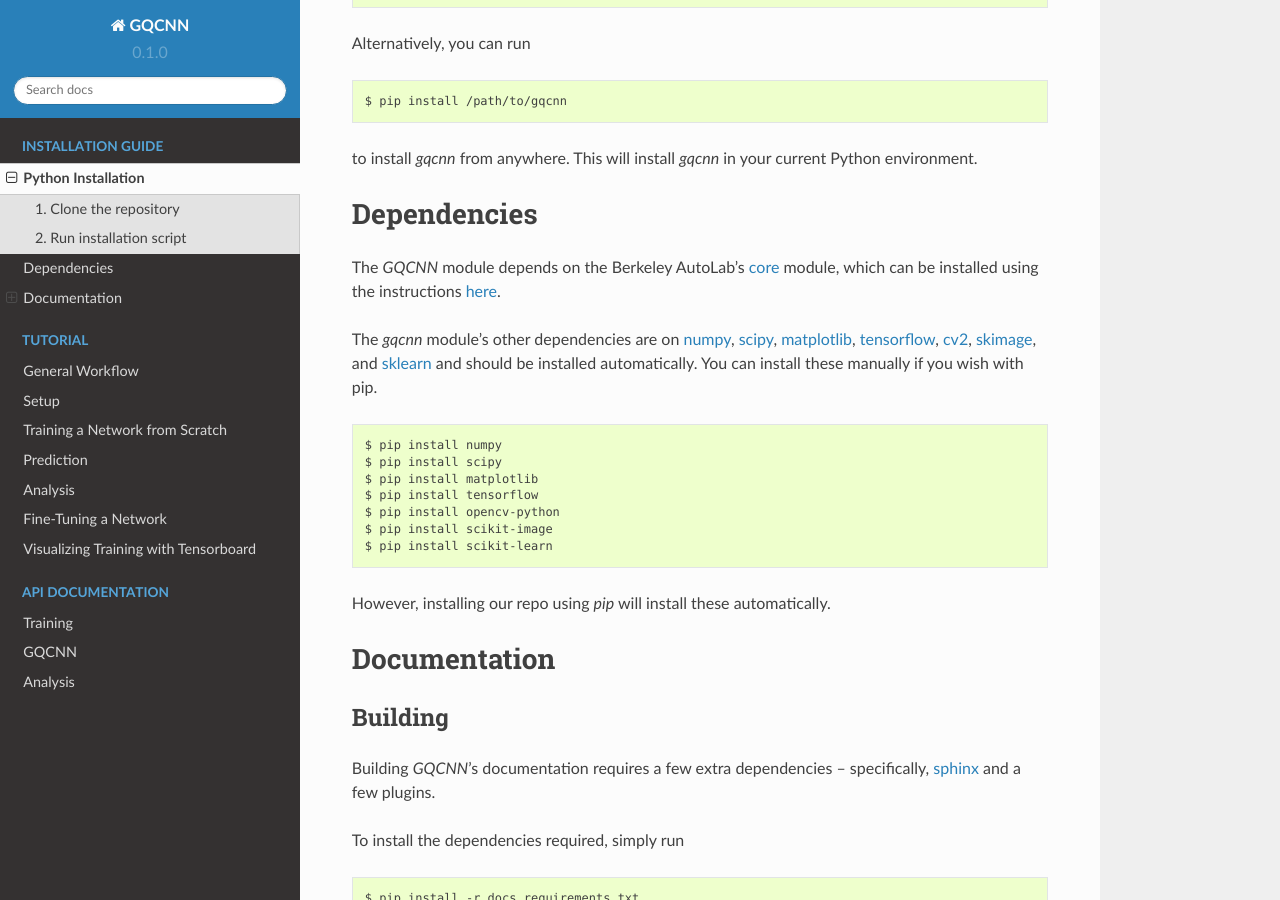
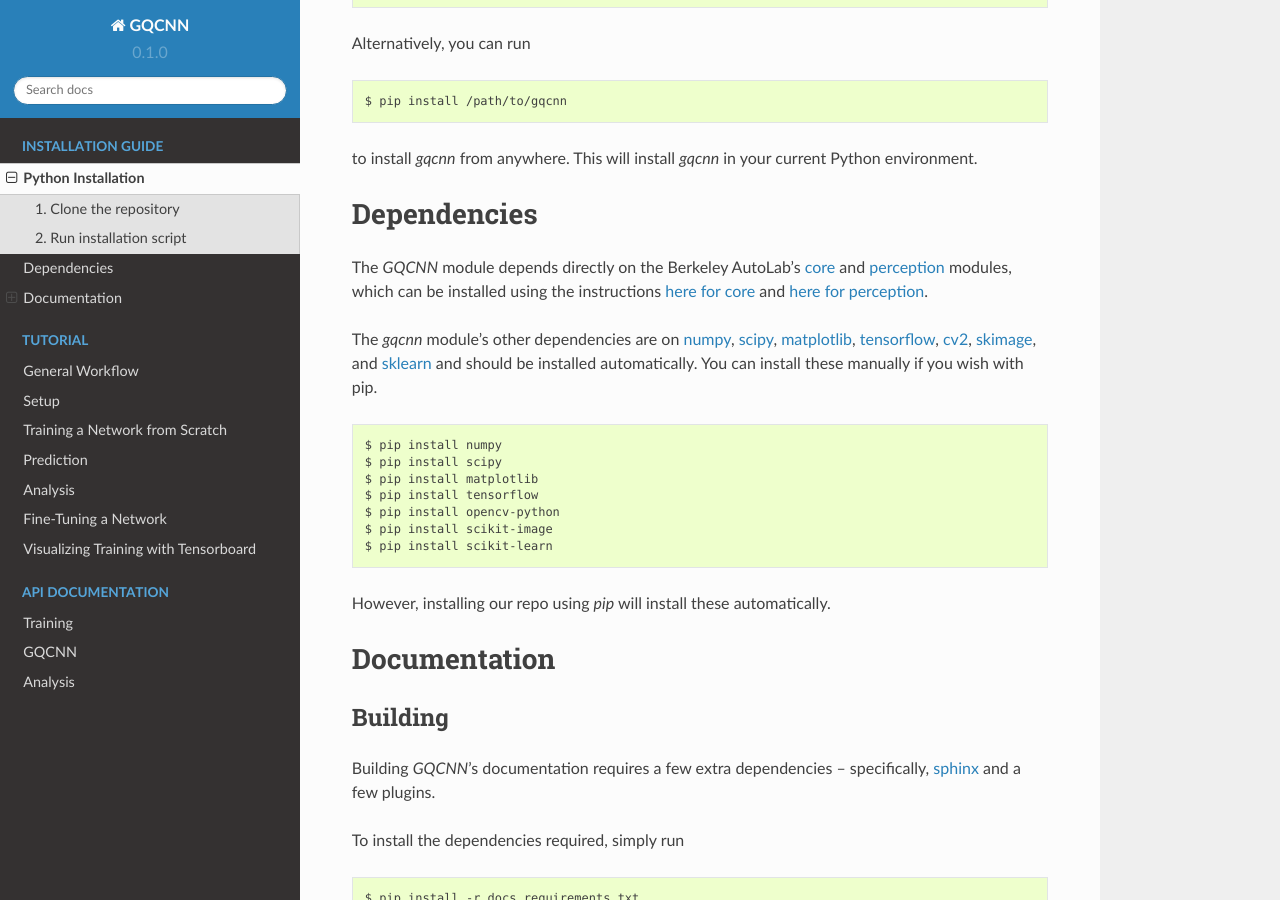
Before and after one commit to BerkeleyAutomation/gqcnn, a Sphinx documentation site: the page built from docs/source/install/install.rst, in a window 1280 px wide and 900 px high, scrolled down 656 px. Built offline with Sphinx 7.4.7 and the Read the Docs theme 2.0.0, drawn with Linux system fonts in a browser that asks for light colours.

Commit message:
Added perception as a dependecy

```diff
--- a/docs/source/install/install.rst
+++ b/docs/source/install/install.rst
@@ -30,7 +30,7 @@ This will install `gqcnn` in your current Python environment.
 
 Dependencies
 ~~~~~~~~~~~~
-The `GQCNN` module depends on the Berkeley AutoLab's `core`_ module, which can be installed using the instructions `here`_.
+The `GQCNN` module depends directly on the Berkeley AutoLab's `core`_ and `perception`_ modules, which can be installed using the instructions `here for core`_ and `here for perception`_.
 
 The `gqcnn` module's other dependencies are on `numpy`_, `scipy`_, `matplotlib`_, `tensorflow`_, `cv2`_, `skimage`_, and `sklearn`_ and should be installed automatically.
 You can install these manually if you wish with
@@ -50,7 +50,9 @@ However, installing our repo using `pip` will install these automatically.
 .. _scipy: https://www.scipy/org/
 .. _matplotlib: http://www.matplotlib.org/
 .. _core: https://github.com/BerkeleyAutomation/core
-.. _here: https://BerkeleyAutomation.github.io/core
+.. _perception: https://github.com/BerkeleyAutomation/perception
+.. _here for core: https://BerkeleyAutomation.github.io/core
+.. _here for perception: https://BerkeleyAutomation.github.io/perception
 .. _tensorflow: https://www.tensorflow.org/
 .. _cv2: http://opencv.org/
 .. _skimage: http://scikit-learn.org/stable/
```
